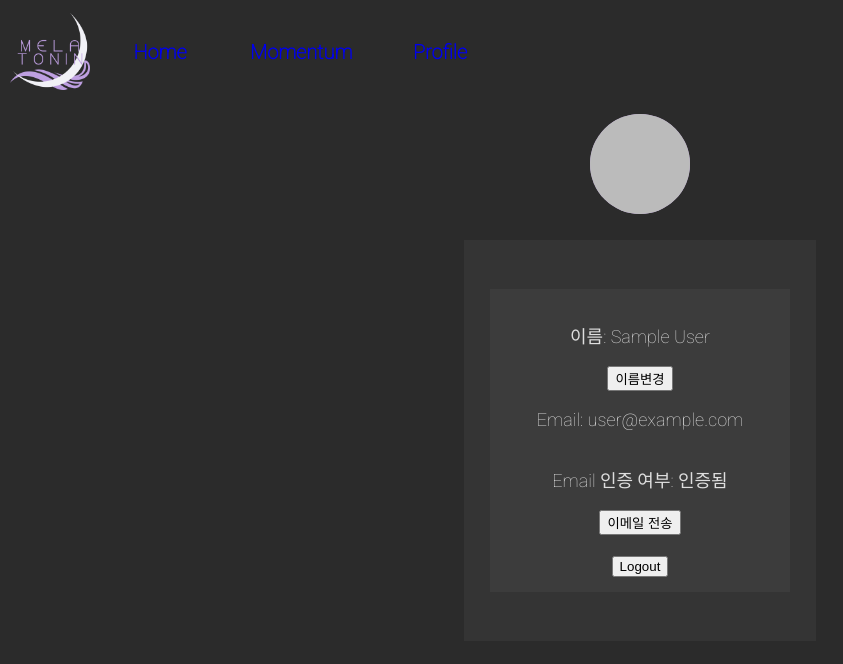
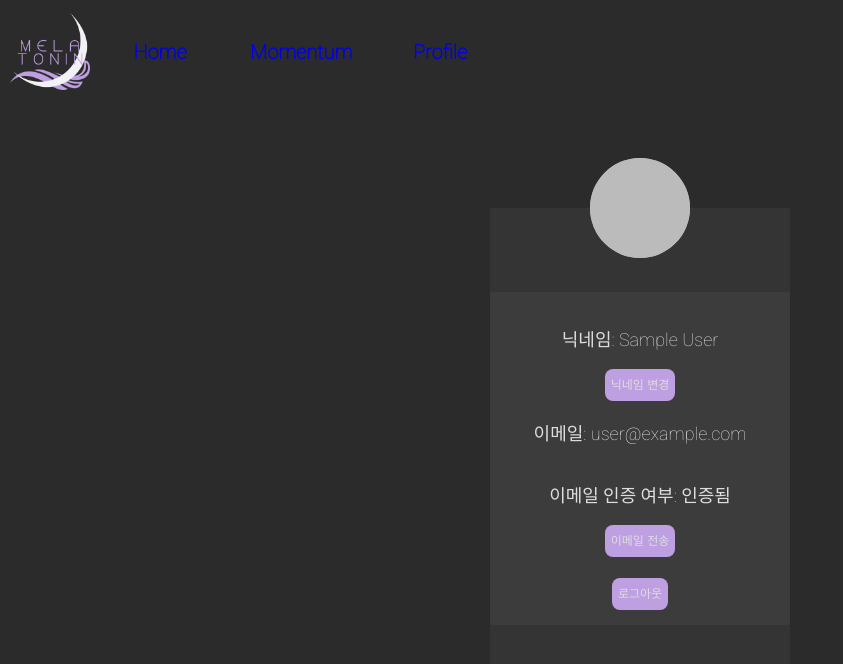
Before and after one commit to MELATONIN99/Melatonin, a React (Create React App) app: page /profile in a window 1280 px wide. Shown: the top 664 px of the page, without its empty margins (0-843 px from the left). Built offline with nearby package versions, Linux system fonts and the light colour scheme; no server answers; sample sign-in values are in the browser's storage; the HTML template or start-up script is replaced by a standard one.

Commit message:
design. 프로필단 디자인 수정

```diff
--- a/src/routes/profile.js
+++ b/src/routes/profile.js
@@ -7,19 +7,46 @@ import styled from "styled-components";
 import { getDownloadURL, ref, uploadBytes } from "firebase/storage";
 import { storage } from "../firebase/firebase";
 
+const Btn = styled.button`
+  background-color: #BE9FE1;
+  border-radius: 8px;
+  border-style: none;
+  box-sizing: border-box;
+  color: #dedede;
+  cursor: pointer;
+  display: inline-block;
+  font-size: 12px;
+  font-weight: 500;
+  height: auto;
+  line-height: 20px;
+  list-style: none;
+  margin: 0;
+  outline: none;
+  padding: 6px;
+  position: relative;
+  text-align: center;
+  text-decoration: none;
+  transition: color 100ms;
+  vertical-align: baseline;
+  user-select: none;
+  -webkit-user-select: none;
+  touch-action: manipulation;
 
-
-
-
+  &:hover,
+  &:focus {
+    background-color: #C9B6E4;
+  }
+`;
 const AvatarWrapper = styled.div`
 display: flex;
   align-items: center;
   flex-direction: column;
   width: 100%;
-  margin-top: 20px;
+  margin-top: 5%;
   justify-content: center;
 `
 const AvatarUpload = styled.label`
+z-index: 1;
   width: 100px;
   overflow: hidden;
   height: 100px;
@@ -43,19 +70,17 @@ display: none;
 
 
 
-
-
-
 const UserinfoBackground = styled.div`
+position: relative;
+z-index: 0;
+top: -50px;
 display: flex;
   align-items: center;
   justify-content: center;
   background-color: #343434;
-  max-width: 400px; /* 최대 너비 설정 */
-  max-height: 350px;
+  max-width: 400px;
+  max-height: 500px;
   width: 300px;
-  margin: 2% auto; /* 수평 가운데 정렬을 위해 margin-left와 margin-right를 auto로 설정 */
-  padding: 2%;
   height: 100vh;
 `
 
@@ -65,10 +90,10 @@ flex-direction: column;
   align-items: center;
   justify-content: center;
   background-color: #3c3c3c;
-  max-width: 400px; /* 최대 너비 설정 */
+  max-width: 400px;
   max-height: 380px;
   width: 300px;
-  margin: 5% auto; /* 수평 가운데 정렬을 위해 margin-left와 margin-right를 auto로 설정 */
+  margin: 5% auto;
   padding: 5%;
   height: auto;
 `
@@ -164,13 +189,13 @@ function Userinfo() {
     return(
       <UserinfoBackground>
             <UserinfoWrapper>
-              <p>이름: {displayName}</p>
-              <button onClick={onNameChange}>이름변경</button>
-              <p>Email: {email}</p>
-              <p>Email 인증 여부: {emailVerified ? '인증됨' : '인증 안됨'}</p>
-              <button onClick={onSendEmail}>이메일 전송</button>
+              <p>닉네임: {displayName}</p>
+              <Btn onClick={onNameChange}>닉네임 변경</Btn>
+              <p>이메일: {email}</p>
+              <p>이메일 인증 여부: {emailVerified ? '인증됨' : '인증 안됨'}</p>
+              <Btn onClick={onSendEmail}>이메일 전송</Btn>
               <br/>
-              <button onClick={onLogout}>Logout</button>
+              <Btn onClick={onLogout}>로그아웃</Btn>
             </UserinfoWrapper>
       </UserinfoBackground>
           );
```
